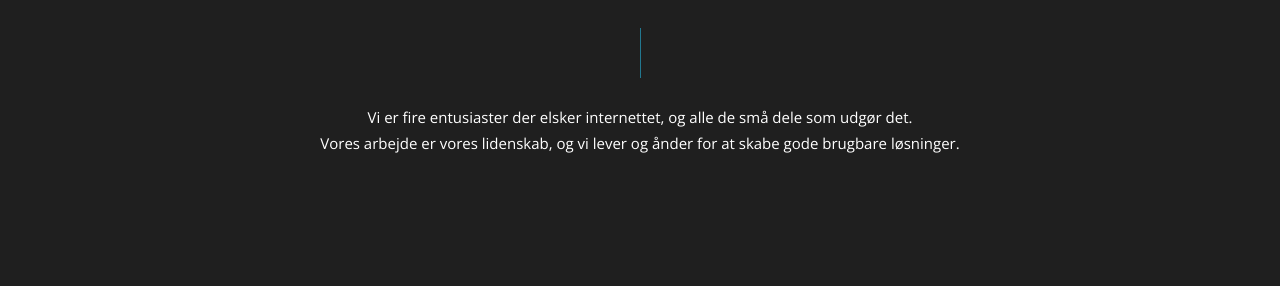
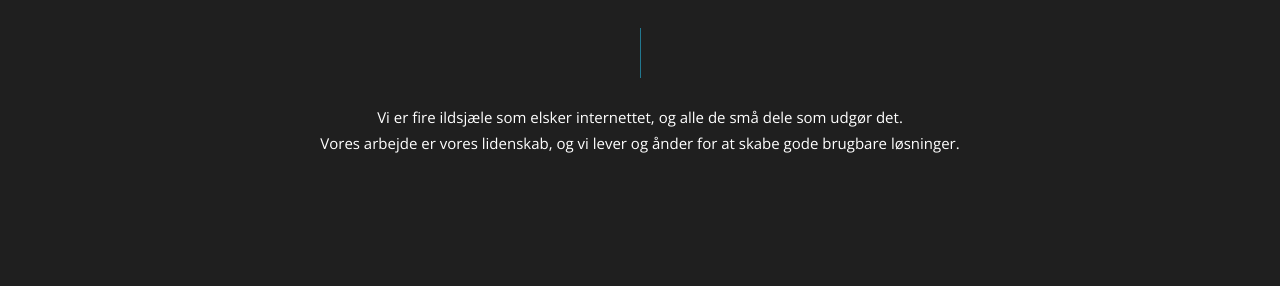
Before and after one commit to re-cph/recph-net, a Jekyll site: the page built from index.html, in a window 1280 px wide and 900 px high, scrolled down 824 px. Shown: the part 153-453 px from the top of the window. Built offline with Jekyll 4.4.1, drawn with Linux system fonts in a browser that asks for light colours.

Commit message:
entusiaster -> ildsjæle

```diff
--- a/index.html
+++ b/index.html
@@ -87,7 +87,7 @@ layout: default
         <p class="sub-title">Hvem er Re:?</p>
         <div class="liner"></div>
         <p>
-          Vi er fire entusiaster der elsker internettet, og alle de små dele som udgør det.<br>
+          Vi er fire ildsjæle som elsker internettet, og alle de små dele som udgør det.<br>
           <span class="break-mobile-only"></span>
           Vores arbejde er vores lidenskab, og vi lever og ånder for at skabe gode brugbare løsninger.
         </p>
```
